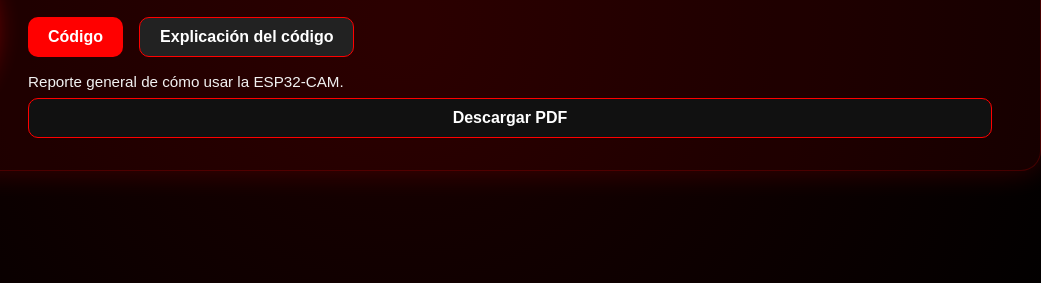
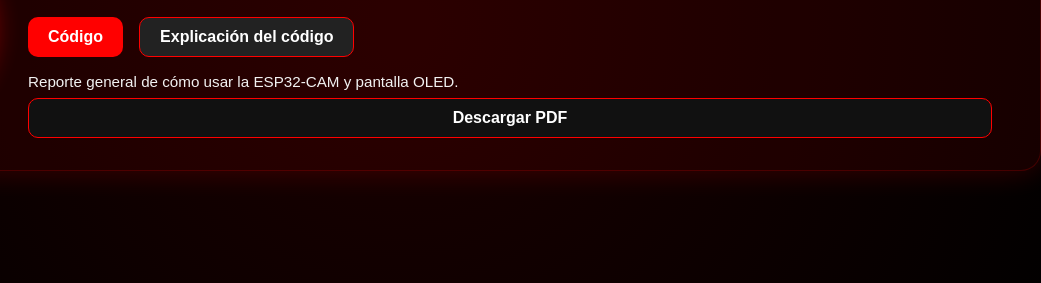
Before and after one commit to jovany1007/ESP32CAM, a plain HTML site: page index.html in a window 1280 px wide. Shown: the part 371-654 px from the top of the page, 239-1280 px from the left. Drawn offline with Linux system fonts and the light colour scheme.

Commit message:
ESP32CAM

```diff
--- a/index.html
+++ b/index.html
@@ -165,7 +165,7 @@
 
       <!-- pdf -->
       <div class="reporte-contenedor">
-        <span class="reporte-texto">Reporte general de cómo usar la ESP32-CAM.</span>
+        <span class="reporte-texto">Reporte general de cómo usar la ESP32-CAM y pantalla OLED.</span>
         <a href="Reporte ESPCAM_final.pdf" class="reporte-boton" download>Descargar PDF</a>
       </div>
 
```
